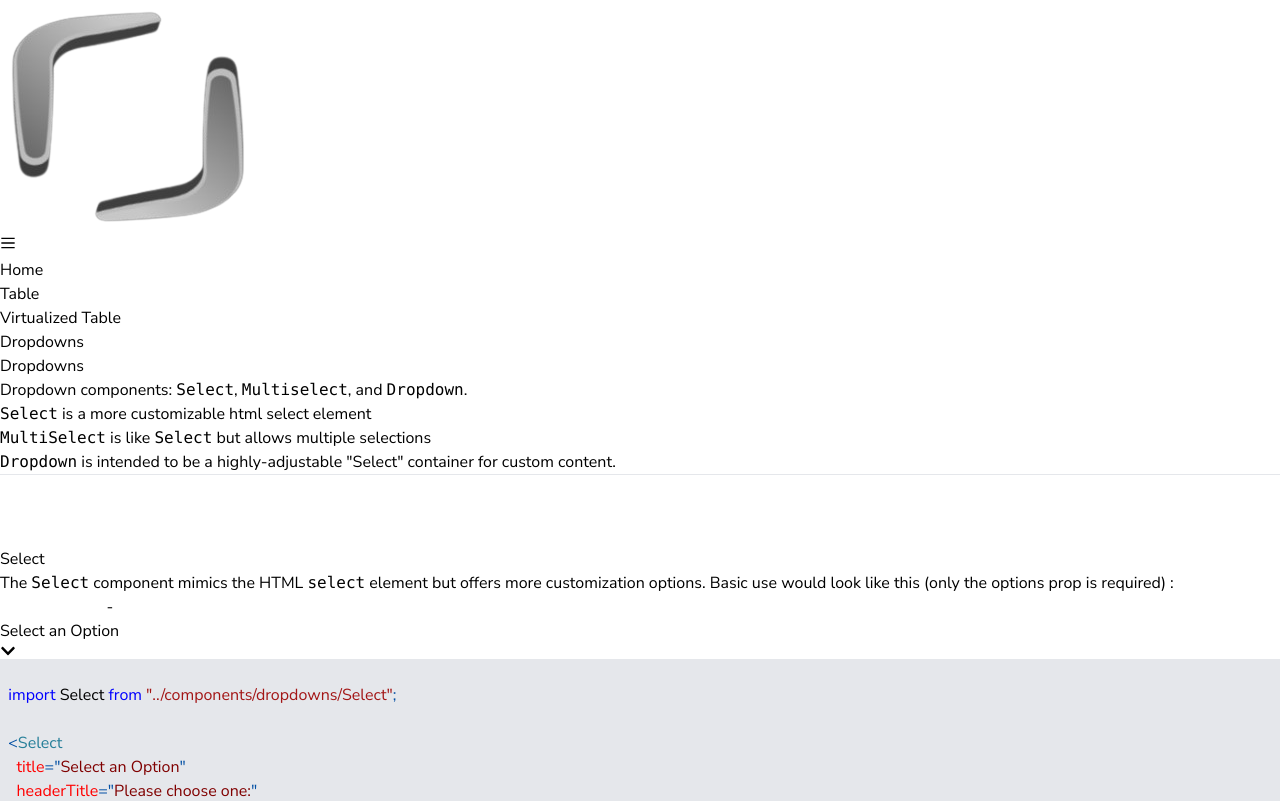
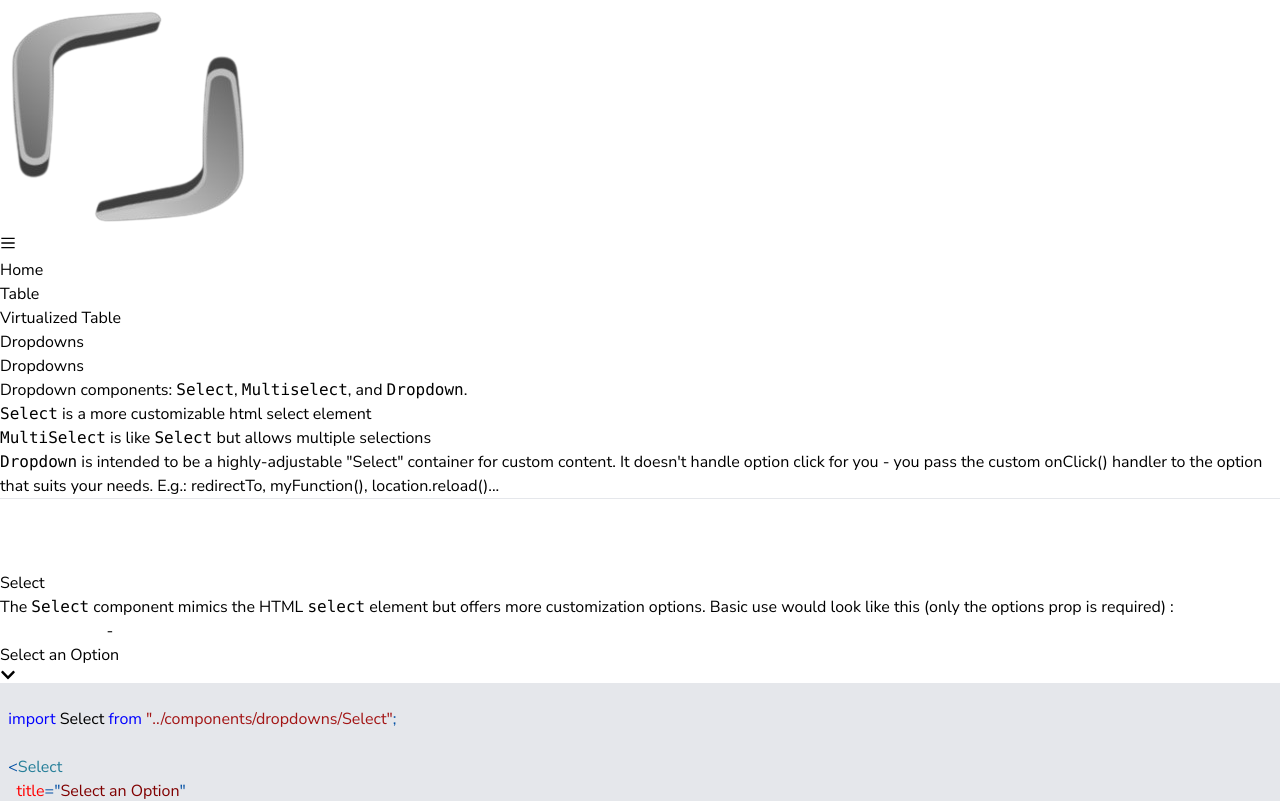
Before and after one commit to FeroHriadel/ncss-react, a React (Vite) app: page /dropdowns in a window 1280 px wide. Shown: the top 801 px of the page. Built offline with nearby package versions, Linux system fonts and the light colour scheme.

Commit message:
more dropdowns page fixes

```diff
--- a/src/pages/DropdownsPage.tsx
+++ b/src/pages/DropdownsPage.tsx
@@ -30,7 +30,7 @@ export default function DropdownsPage() {
       <Card className="mb-12 p-4 bg-gray-100 flex flex-col gap-4">
         <a href="#select"><div><code>Select</code> is a more customizable html select element <br /></div></a>
         <a href="#multiselect"><div><code>MultiSelect</code> is like <code>Select</code> but allows multiple selections <br /></div></a>
-        <a href="#dropdown"><div><code>Dropdown</code> is intended to be a highly-adjustable "Select" container for custom content.</div></a>
+        <a href="#dropdown"><div><code>Dropdown</code> is intended to be a highly-adjustable "Select" container for custom content. It doesn't handle option click for you - you pass the custom onClick() handler to the option that suits your needs. E.g.: redirectTo, myFunction(), location.reload()...</div></a>
       </Card>
       <hr />
       <Break amount={3} />
```
